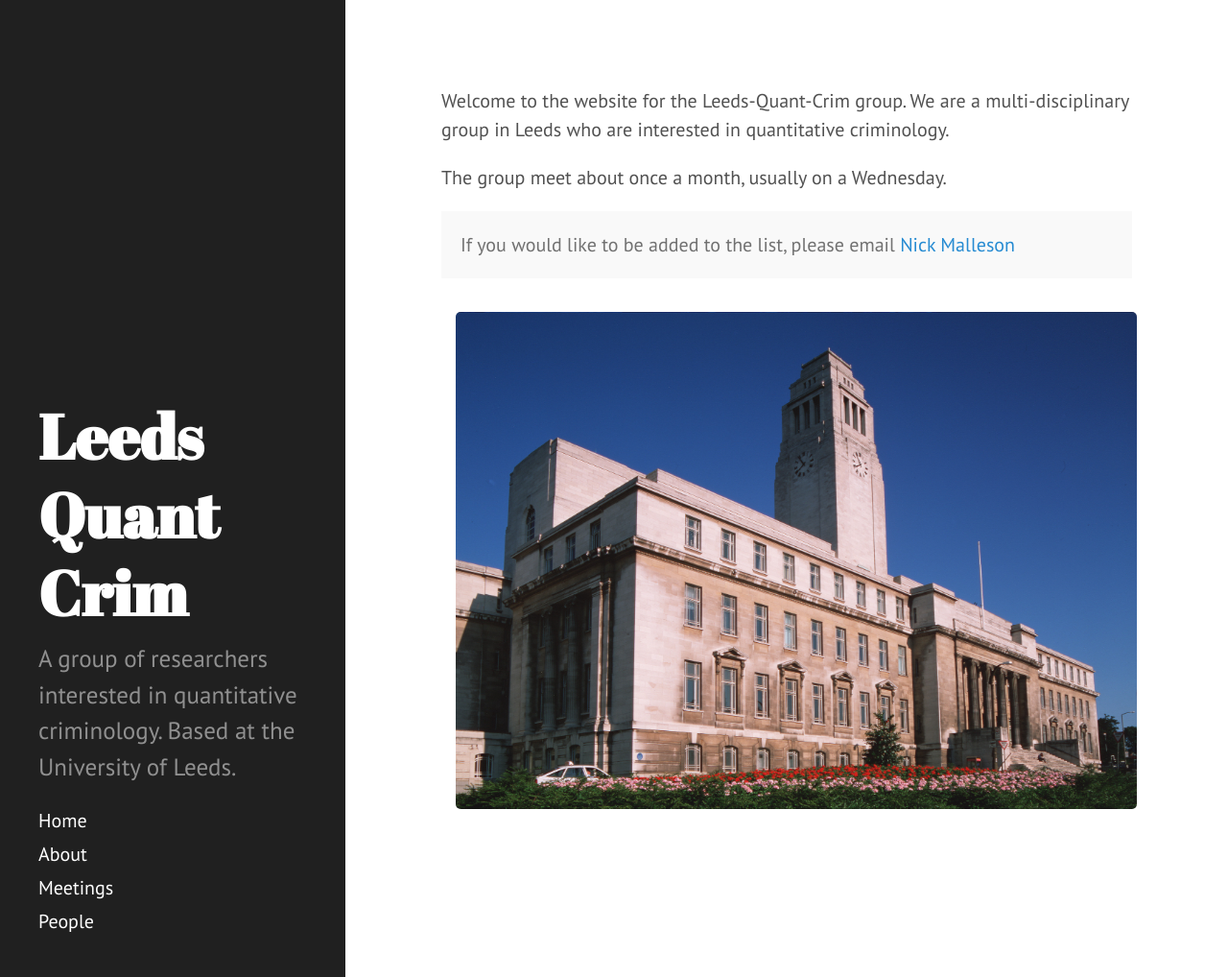
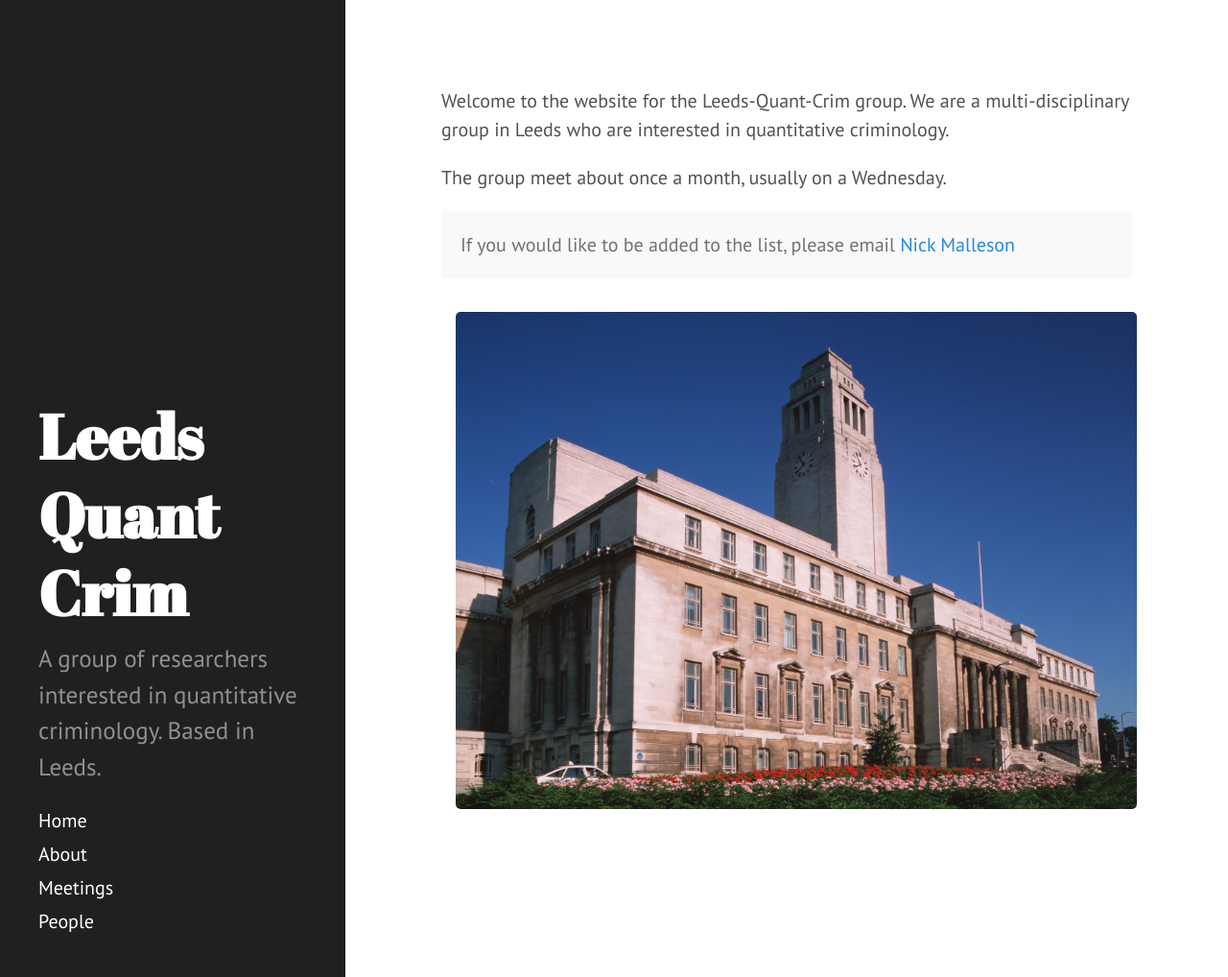
Before and after one commit to nickmalleson/leeds-quant-crim, a Jekyll site: the page built from index.md, in a window 1280 px wide and 1018 px high. Shown: the whole window at 96% size. Built offline with Jekyll 4.4.1, drawn with Linux system fonts in a browser that asks for light colours.

Commit message:
Update _config.yml

```diff
--- a/_config.yml
+++ b/_config.yml
@@ -9,7 +9,7 @@ markdown:         kramdown
 # Setup
 title:            Leeds Quant Crim
 tagline:          'Quantitative Criminology group (University of Leeds)'
-description:      'A group of researchers interested in quantitative criminology. Based at the University of Leeds.'
+description:      'A group of researchers interested in quantitative criminology. Based in Leeds.'
 #url:              http://hyde.getpoole.com
 baseurl:          /leeds-quant-crim/
 
```
